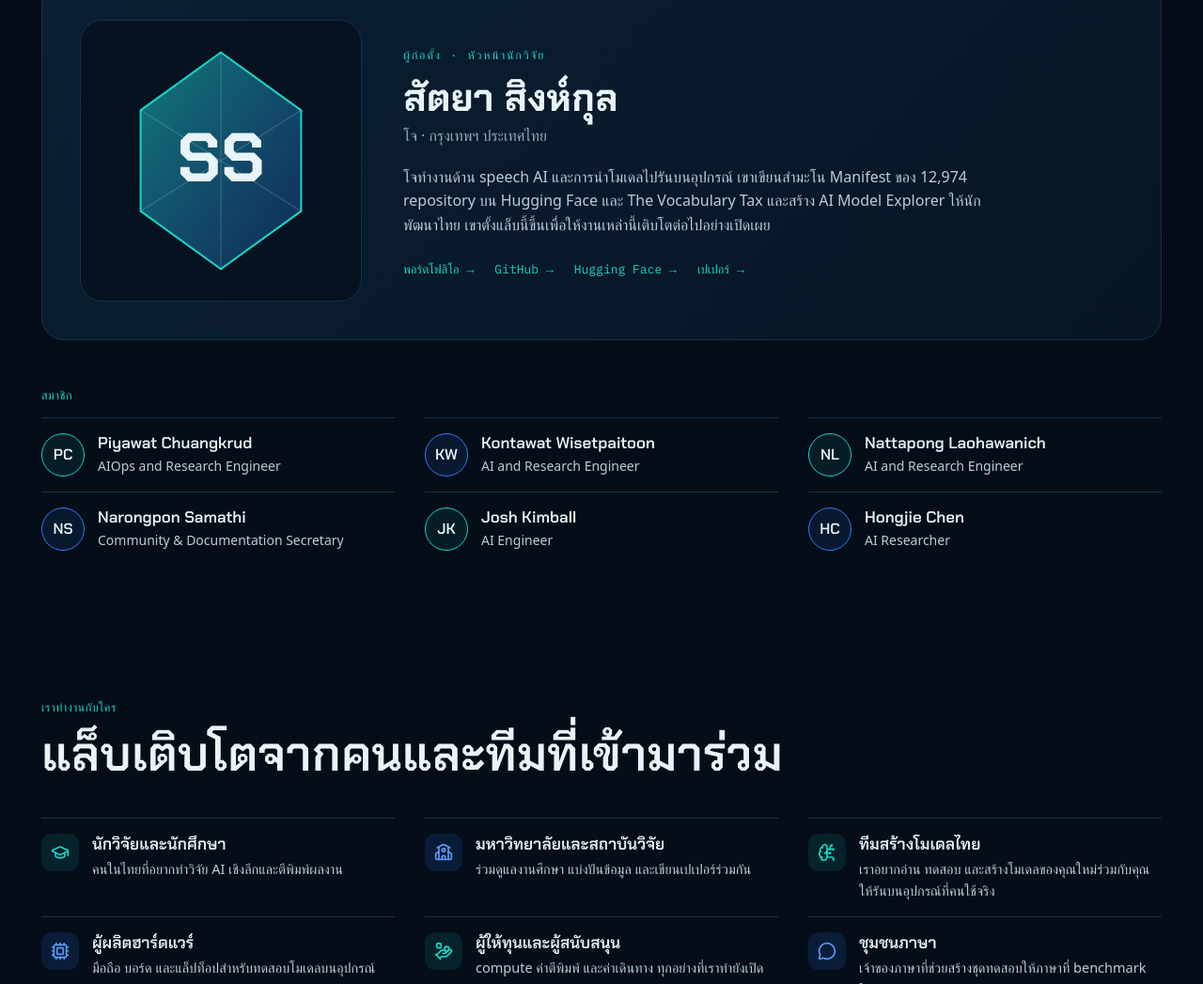
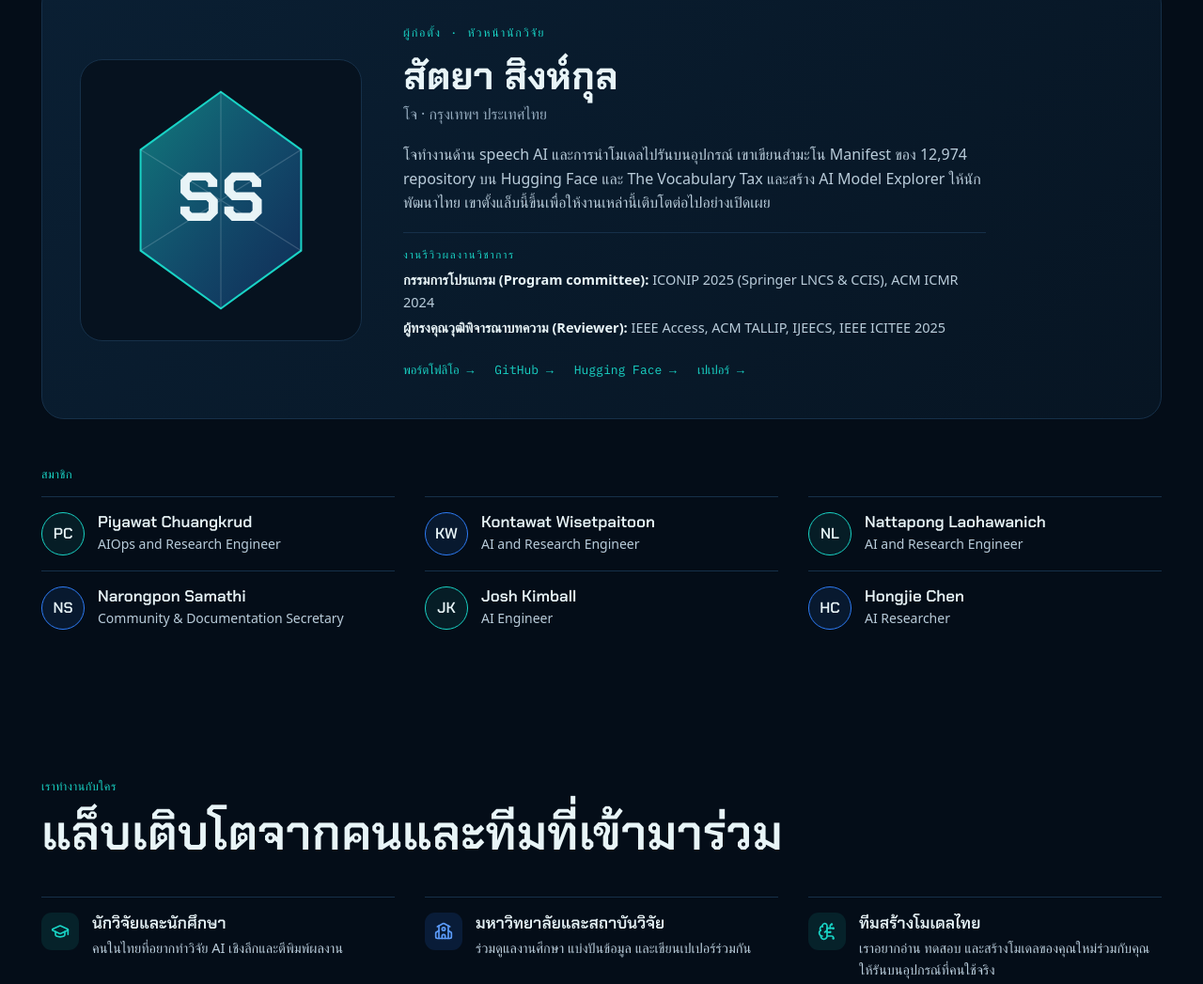
Before and after one commit to JoesSattes/amelab, a plain HTML site: page th/about/index.html in a window 1280 px wide. Shown: the part 7935-8982 px from the top of the page at 94% size. Drawn offline with nearby package versions, Linux system fonts and the light colour scheme; a web font is replaced by a local one.

Commit message:
deploy: JoesSattes/amelab-src@e46e036279330a8d3a5c125cca78bebfcbd6d501

```diff
--- a/th/about/index.html
+++ b/th/about/index.html
@@ -266,6 +266,10 @@ footer{position:relative;z-index:3;border-top:1px solid var(--line);background:#
 .team-wrap .lead{margin:20px 0 0;color:var(--soft);font-size:19px;max-width:640px}
 .founder{margin-top:56px;display:grid;grid-template-columns:300px minmax(0,1fr);gap:44px;align-items:center;border:1px solid var(--line);border-radius:24px;padding:40px;background:linear-gradient(135deg,#0A1F33,#071523)}
 .avatar{width:100%;aspect-ratio:1;border-radius:24px;border:1px solid var(--line);background:#06121F;display:block}
+.review{margin-top:18px;padding-top:14px;border-top:1px solid var(--line);max-width:620px}
+.review .rv-h{display:block;font-family:var(--mono);font-size:11.5px;letter-spacing:.14em;color:var(--tq);margin-bottom:6px}
+.founder .review p{margin:4px 0 0;font-size:14.5px}
+.review b{color:var(--ice);font-weight:600}
 .founder .role{font-family:var(--mono);font-size:12.5px;letter-spacing:.14em;color:var(--tq)}
 .founder h2{font-size:40px;font-weight:700;margin:8px 0 2px}
 .founder .nick{color:var(--mist);font-size:16px}
@@ -543,6 +547,7 @@ html[lang="th"] .ch{line-height:1.3}
 <h2>สัตยา สิงห์กุล</h2>
 <span class="nick">โจ · กรุงเทพฯ ประเทศไทย</span>
 <p>โจทำงานด้าน speech AI และการนำโมเดลไปรันบนอุปกรณ์ เขาเขียนสำมะโน Manifest ของ 12,974 repository บน Hugging Face และ The Vocabulary Tax และสร้าง AI Model Explorer ให้นักพัฒนาไทย เขาตั้งแล็บนี้ขึ้นเพื่อให้งานเหล่านี้เติบโตต่อไปอย่างเปิดเผย</p>
+<div class="review"><span class="rv-h">งานรีวิวผลงานวิชาการ</span><p><b>กรรมการโปรแกรม (Program committee):</b> ICONIP 2025 (Springer LNCS &amp; CCIS), ACM ICMR 2024</p><p><b>ผู้ทรงคุณวุฒิพิจารณาบทความ (Reviewer):</b> IEEE Access, ACM TALLIP, IJEECS, IEEE ICITEE 2025</p></div>
 <div class="links"><a href="https://joessattes.github.io/Sattaya-AI-Website/">พอร์ตโฟลิโอ →</a><a href="https://github.com/JoesSattes">GitHub →</a><a href="https://huggingface.co/JoesSattes">Hugging Face →</a><a href="../#outputs">เปเปอร์ →</a></div>
 </div>
 </article>
```
Also changed, not shown: about/index.html (+5 -0 lines), index.html (+5 -0 lines), th/index.html (+5 -0 lines), llms-full.txt, llms.txt.
